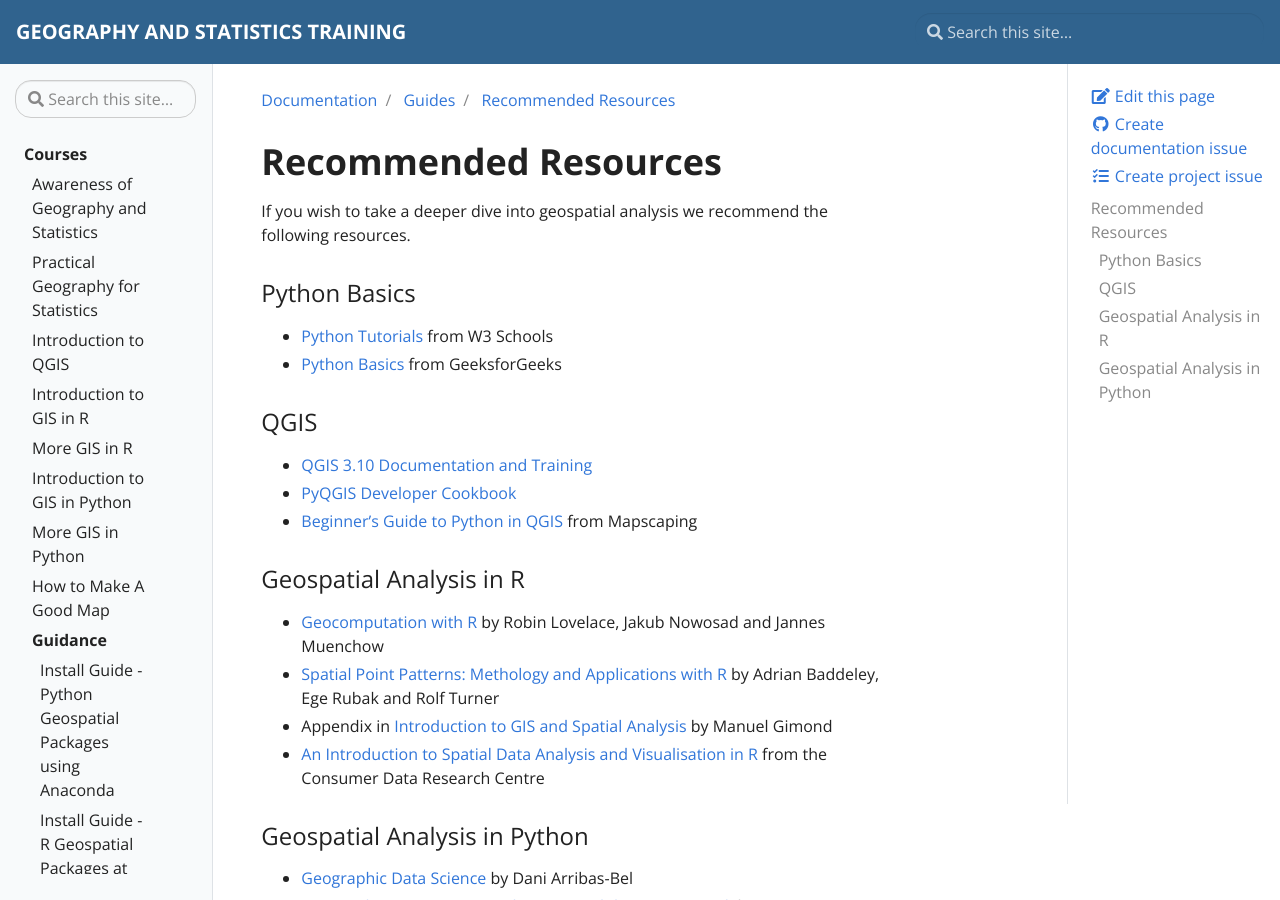
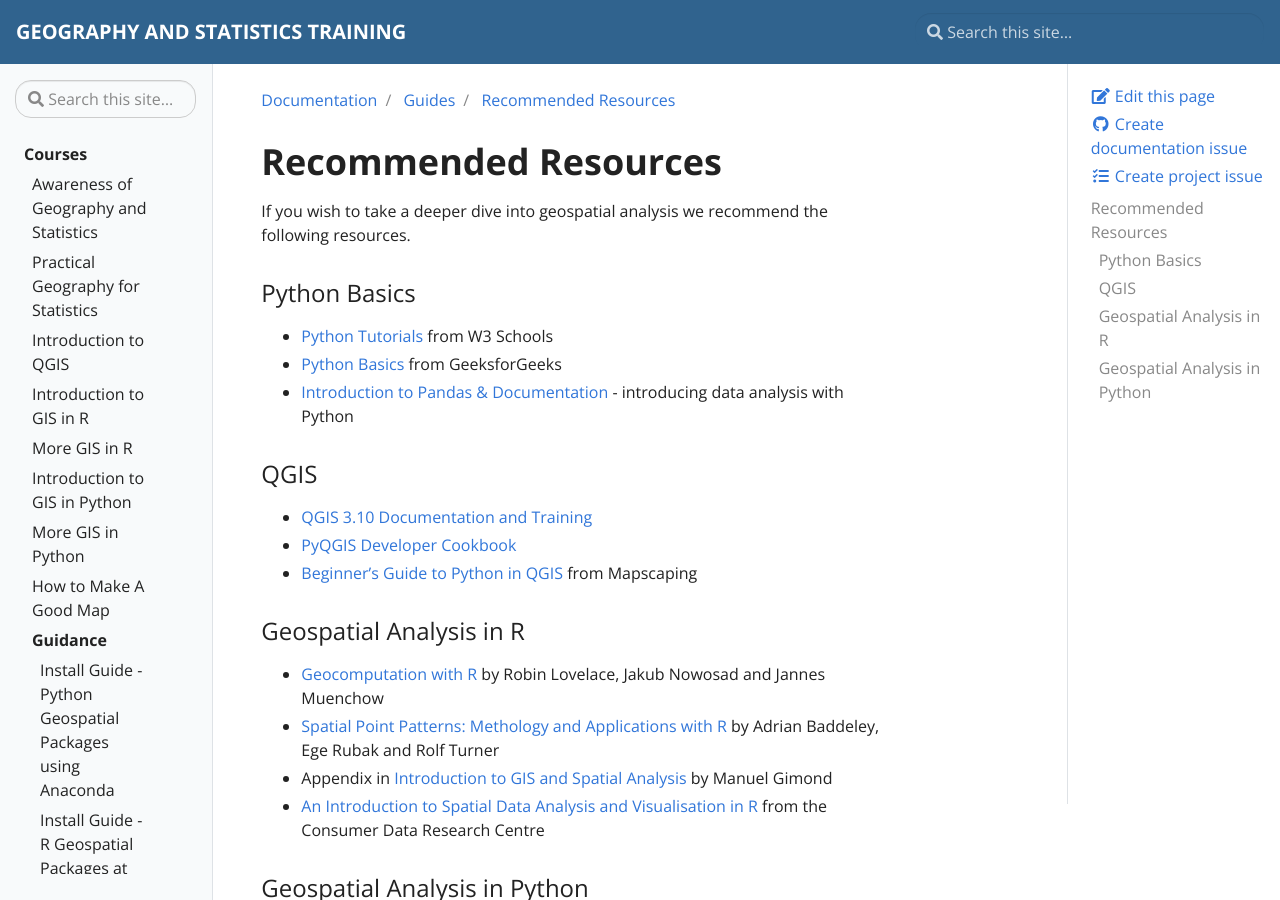
Before and after one commit to ONSgeo/geospatial-training, a Jekyll site: the page built from _docs/guides/resources.md, in a window 1280 px wide and 900 px high. Built offline with Jekyll 4.4.1, drawn with Linux system fonts in a browser that asks for light colours; some of the changed text lies outside the part shown.

Commit message:
Update resources.md

```diff
--- a/_docs/guides/resources.md
+++ b/_docs/guides/resources.md
@@ -9,6 +9,7 @@
 ### Python Basics
 * [Python Tutorials](https://www.w3schools.com/python/) from W3 Schools
 * [Python Basics](https://www.geeksforgeeks.org/python/python-programming-language-tutorial/) from GeeksforGeeks
+* [Introduction to Pandas & Documentation](https://pandas.pydata.org/docs/) - introducing data analysis with Python
 
 ### QGIS
 * [QGIS 3.10 Documentation and Training](https://docs.qgis.org/3.10/en/docs/index.html)
@@ -27,3 +28,4 @@
 * [Geographic Data Science](https://darribas.org/gds_course/content/home.html) by Dani Arribas-Bel
 * [Geographic Data Science with PySAL and the PyData Stack](https://geographicdata.science/book/intro.html) by  Sergio Rey, Dani Arribas-Bel and Levi Wolf
 * [ArcGIS API for Python](https://developers.arcgis.com/python/)
+* [Introduction to GeoPandas & Documentation](https://geopandas.org/en/stable/index.html)
```
